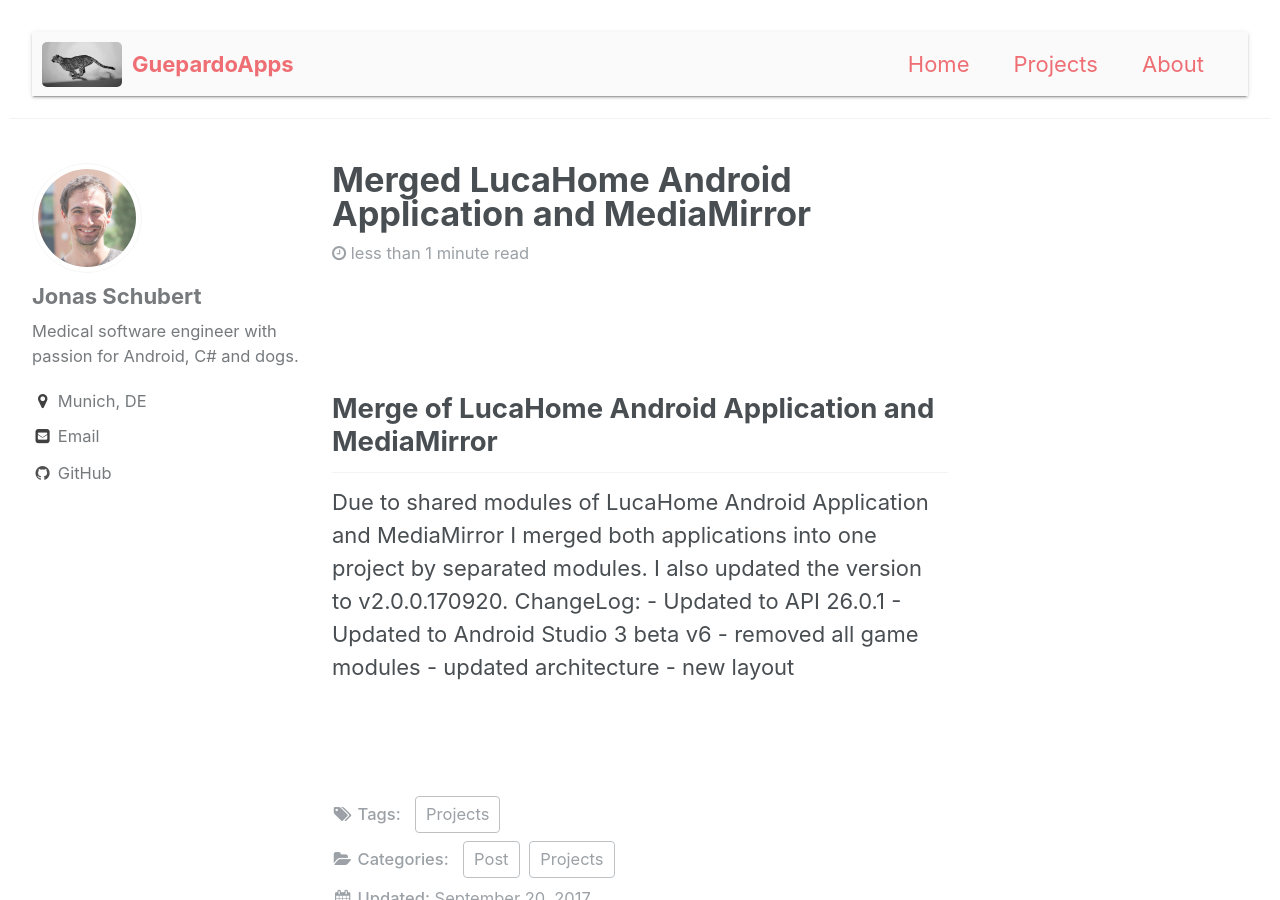
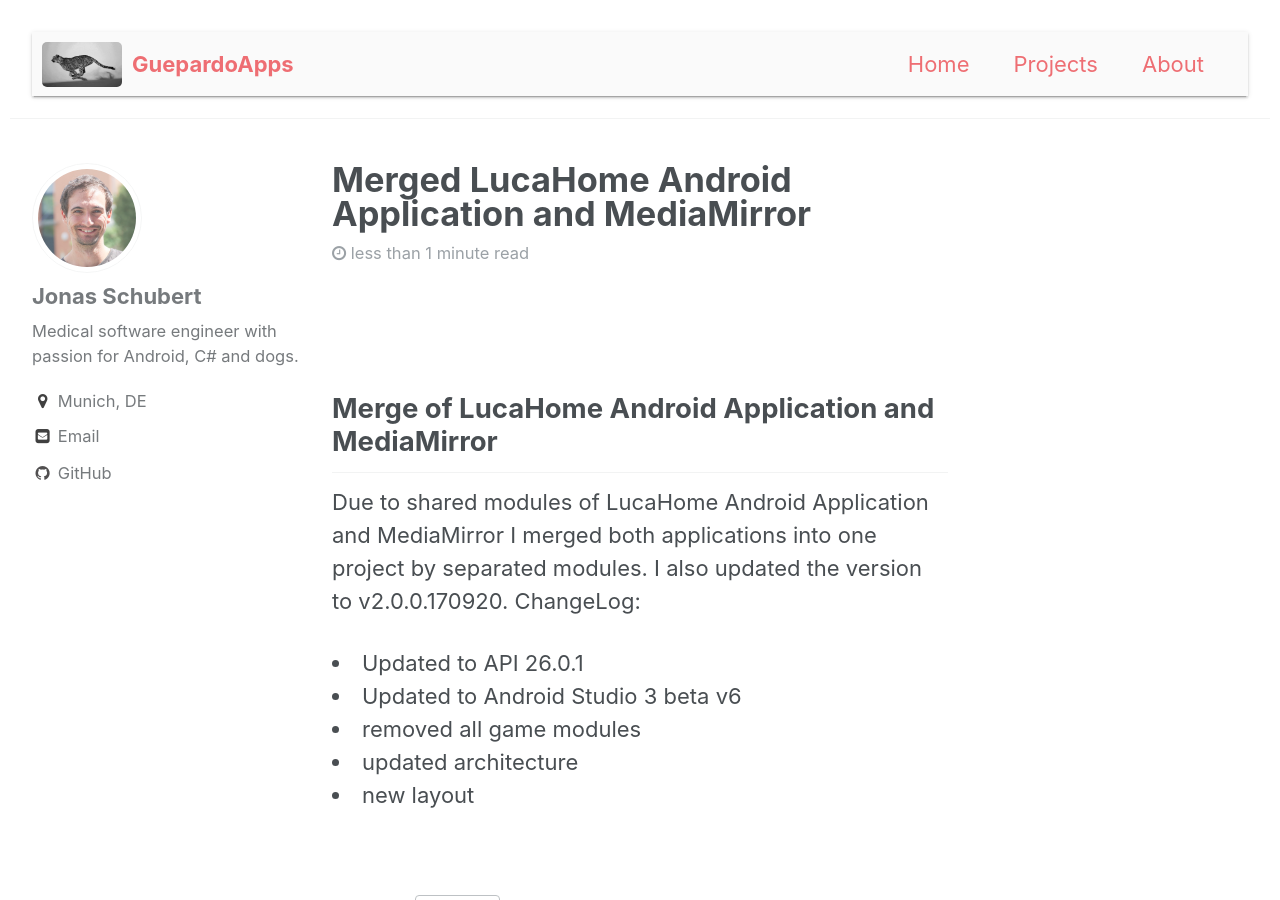
Before and after one commit to GuepardoApps/GuepardoApps.github.io, a Jekyll site: the page built from _posts/2017-09-20-merged-lucahome-android-application-and-mediamirror.md, in a window 1280 px wide and 900 px high. Built offline with Jekyll 4.4.1, drawn with Linux system fonts in a browser that asks for light colours.

```diff
--- a/_posts/2017-09-20-merged-lucahome-android-application-and-mediamirror.md
+++ b/_posts/2017-09-20-merged-lucahome-android-application-and-mediamirror.md
@@ -14,8 +14,8 @@ date:   2017-09-20 19:45:00 +0200
 Due to shared modules of LucaHome Android Application and MediaMirror I merged both applications into one project by separated modules.
 I also updated the version to v2.0.0.170920.
 ChangeLog:
-	- Updated to API 26.0.1
-	- Updated to Android Studio 3 beta v6
-	- removed all game modules
-	- updated architecture
-	- new layout
+<li>Updated to API 26.0.1</li>
+<li>Updated to Android Studio 3 beta v6</li>
+<li>removed all game modules</li>
+<li>updated architecture</li>
+<li>new layout</li>
```
Also changed, not shown: assets/images/projects/lucahome_android_mediamirror_001.png.
